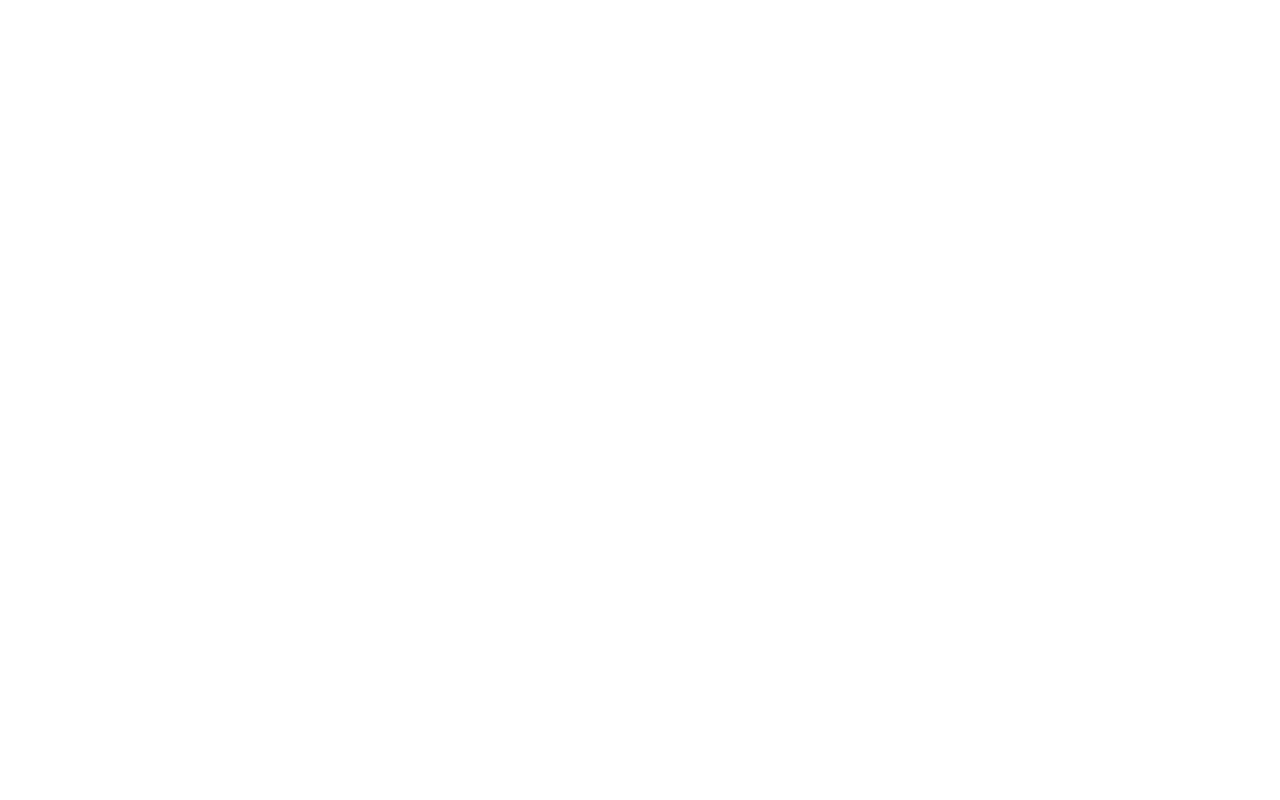
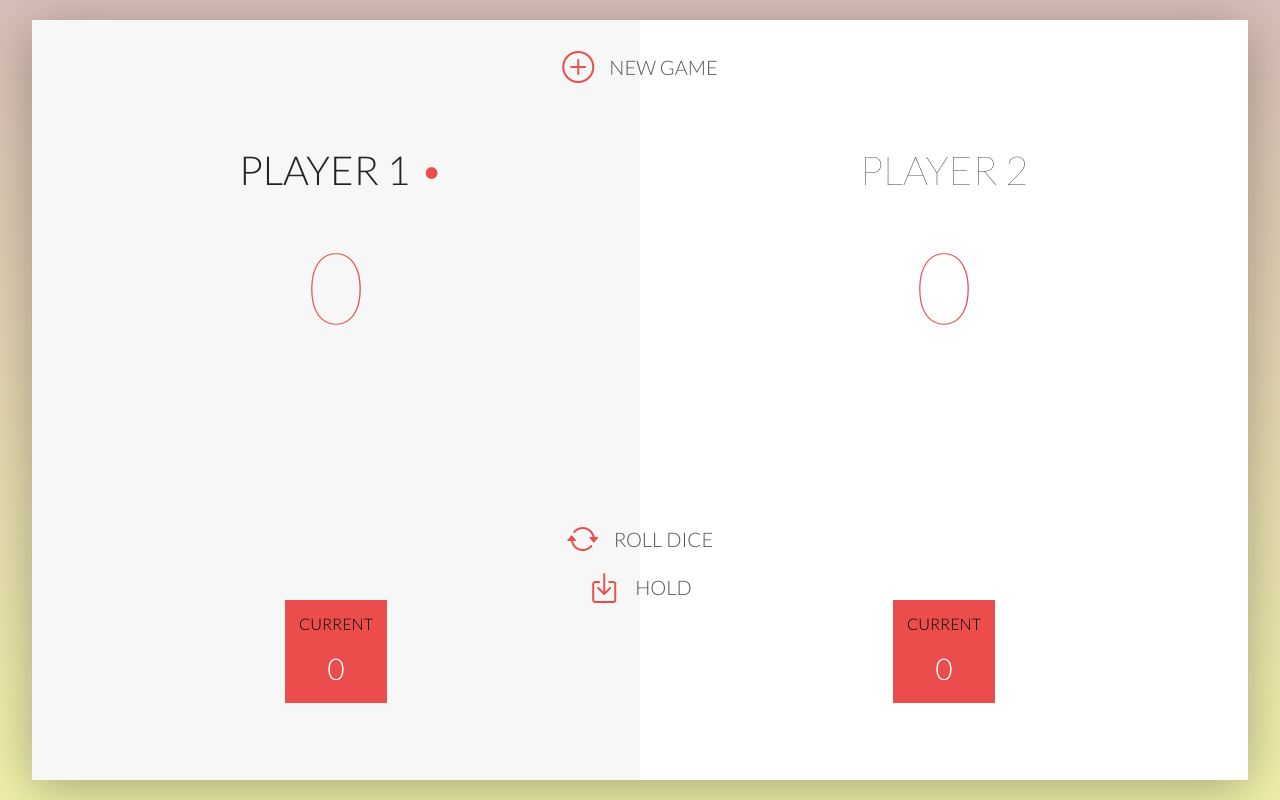
Before and after one commit to PEZZOLIolivier/Dice_Game, a plain HTML site: page index.html in a window 1280 px wide. Drawn offline with nearby package versions, Linux system fonts and the light colour scheme.

Commit message:
Add game code with worker

```diff
--- a/index.html
+++ b/index.html
@@ -29,7 +29,36 @@
 
   <title>Dice Game</title>
 </head>
-<body>
+<body class="container-fluid text-body">
+  <div class="wrapper clearfix d-flex justify-content-center">
+
+    <!-- First player panel -->
+    <div class="player-0-panel active">
+      <div class="player-name text-uppercase text-center" id="name-0">Player 1</div>
+      <div class="player-score text-center align-middle" id="score-0">0</div>
+      <div class="player-current-box">
+        <div class="player-current-label text-uppercase">Current</div>
+        <div class="player-current-score" id="current-0">0</div>
+      </div>
+    </div>
+
+    <!-- Second player panel -->
+    <div class="player-1-panel">
+      <div class="player-name text-uppercase text-center" id="name-1">Player 2</div>
+      <div class="player-score text-center align-middle" id="score-1">0</div>
+      <div class="player-current-box">
+        <div class="player-current-label text-uppercase">Current</div>
+        <div class="player-current-score" id="current-1">0</div>
+      </div>
+    </div>
+
+    <!-- Button -->
+    <button class="btn-new text-uppercase"><i class="d-inline-block align-text-top bi bi-plus-circle"></i>New game</button>
+    <button class="btn-roll text-uppercase"><i class="d-inline-block align-text-top bi bi-arrow-repeat"></i>Roll dice</button>
+    <button class="btn-hold text-uppercase"><i class="d-inline-block align-text-top bi bi-box-arrow-in-down"></i>Hold</button>
+
+    <img src="images/dice-1.png" alt="Dice" class="dice">
+  </div>
 
   <script
     src="https://cdn.jsdelivr.net/npm/bootstrap@5.0.2/dist/js/bootstrap.bundle.min.js"
--- a/script.js
+++ b/script.js
@@ -0,0 +1,92 @@
+
+var activePlayer, scores, roundScore,  gameInProgress;
+
+if (window.Worker) {
+  init();
+  const worker = initWorker();
+  document.querySelector('.btn-roll').onclick = function() {
+    if(gameInProgress) {
+      worker.postMessage('dice');
+    }
+  };
+
+  worker.onmessage = function(e) {
+    if (gameInProgress) {
+      // receive rng dice data from worker
+      let dice = e.data;
+      var diceDOM = document.querySelector('.dice');
+      diceDOM.style.display = 'block';
+      diceDOM.src = 'images/' + 'dice-' + dice + '.png';
+      if (dice !== 1) {
+        //Add score
+        roundScore += dice;
+        document.querySelector('#current-' + activePlayer).textContent = roundScore;
+      } else {
+        //Next player
+        nextPlayer();
+      }
+    }
+  }
+
+  document.querySelector('.btn-hold').addEventListener('click', function() {
+    if (gameInProgress) {
+      // Add CURRENT score to GLOBAL score
+      scores[activePlayer] += roundScore;
+
+      // Update UI
+      document.querySelector('#score-' + activePlayer).textContent = scores[activePlayer];
+
+      // Check if player won the game
+      if (scores[activePlayer] >= 100) {
+        document.querySelector('#name-' + activePlayer).textContent = 'Winner!';
+        document.querySelector('.dice').style.display = 'none';
+        document.querySelector('.player-' + activePlayer + '-panel').classList.add('winner');
+        document.querySelector('.player-' + activePlayer + '-panel').classList.remove('active');
+        gamePlaying = false;
+      } else {
+        //Next player
+        nextPlayer();
+      }
+    }
+  });
+
+  function nextPlayer() {
+    //Next player
+    activePlayer === 0 ? activePlayer = 1 : activePlayer = 0;
+    roundScore = 0;
+
+    document.getElementById('current-0').textContent = '0';
+    document.getElementById('current-1').textContent = '0';
+
+    document.querySelector('.player-0-panel').classList.toggle('active');
+    document.querySelector('.player-1-panel').classList.toggle('active');
+
+    document.querySelector('.dice').style.display = 'none';
+  }
+
+  document.querySelector('.btn-new').addEventListener('click', init);
+    function init() {
+      scores = [0, 0];
+      activePlayer = 0;
+      roundScore = 0;
+      gameInProgress = true;
+
+      document.querySelector('.dice').style.display = 'none';
+
+      document.getElementById('score-0').textContent = '0';
+      document.getElementById('score-1').textContent = '0';
+      document.getElementById('current-0').textContent = '0';
+      document.getElementById('current-1').textContent = '0';
+      document.getElementById('name-0').textContent = 'Player 1';
+      document.getElementById('name-1').textContent = 'Player 2';
+      document.querySelector('.player-0-panel').classList.remove('winner');
+      document.querySelector('.player-1-panel').classList.remove('winner');
+      document.querySelector('.player-0-panel').classList.remove('active');
+      document.querySelector('.player-1-panel').classList.remove('active');
+      document.querySelector('.player-0-panel').classList.add('active');
+    }
+
+    function initWorker() {
+      return new Worker("worker.js");
+    }
+}
--- a/style.css
+++ b/style.css
@@ -0,0 +1,133 @@
+* {
+  margin: 0;
+  padding: 0;
+  box-sizing: border-box;
+}
+
+.clearfix::after {
+  content: "";
+  display: table;
+  clear: both;
+}
+
+body {
+  background-image: linear-gradient(rgba(158, 92, 78, 0.4), rgba(220, 220, 43, 0.4));
+  background-size: cover;
+  background-position: center;
+  font-family: Lato;
+  font-weight: 300;
+  position: relative;
+  height: 100vh;
+  width: 100vh;
+}
+
+  .wrapper {
+    width: 95vw;
+    height: 95vh;
+    position: absolute;
+    top: 50%;
+    left: 50%;
+    transform: translate(-50%, -50%);
+    background-color: #fff;
+    box-shadow: 0px 10px 50px rgba(0, 0, 0, 0.3);
+    overflow: hidden;
+  }
+
+.player-0-panel,
+.player-1-panel {
+  width: 50%;
+  float: left;
+  height: 100%;
+  padding: 100px;
+}
+
+.player-name {
+  font-size: 40px;
+  font-weight: 100;
+  margin-top: 20px;
+  margin-bottom: 10px;
+  position: relative;
+}
+
+.player-score {
+  font-size: 100px;
+  font-weight: 100;
+  color: #EB4D4D;
+  margin-bottom: 30vh;
+}
+
+.active { background-color: #f7f7f7; }
+.active .player-name { font-weight: 300; }
+
+.active .player-name::after {
+  content: "\2022";
+  font-size: 40px;
+  position: relative;
+  color: #EB4D4D;
+  left: 10px;
+}
+
+.player-current-box {
+  background-color: #EB4D4D;
+  color: #fff;
+  width: 25%;
+  margin: 0 auto;
+  padding: 12px;
+  text-align: center;
+}
+
+.player-current-label {
+  margin-bottom: 10px;
+  font-size: 16px;
+  color: Black;
+}
+
+.player-current-score {
+  font-size: 30px;
+}
+
+button {
+  position: absolute;
+  width: 200px;
+  left: 50%;
+  transform: translateX(-50%);
+  color: #555;
+  background: none;
+  border: none;
+  font-family: Lato;
+  font-size: 20px;
+  cursor: pointer;
+  font-weight: 300;
+}
+
+button:hover { font-weight: 600; }
+button:hover i { margin-right: 20px; }
+
+button:focus {
+  outline: none;
+}
+
+i {
+  color: #EB4D4D;
+  margin-right: 15px;
+  font-size: 32px;
+  line-height: 1;
+  margin-top: -4px;
+  transition: margin 0.3s;
+}
+
+.btn-new { top: 4vh;}
+.btn-roll { top: 63vh;}
+.btn-hold { top: 69vh;}
+
+.dice {
+  position: absolute;
+  left: 50%;
+  top: 25vh;
+  transform: translateX(-50%);
+  height: 100px;
+  box-shadow: 0px 10px 60px rgba(0, 0, 0, 0.10);
+}
+
+.winner { background-color: #f7f7f7; }
+.winner .player-name { font-weight: 300; color: #EB4D4D; }
--- /dev/null
+++ b/worker.js
@@ -0,0 +1,4 @@
+onmessage = function(e) {
+  var dice = Math.floor(Math.random() * 6) + 1;
+  postMessage(dice);
+}
```
Also changed, not shown: images/dice-1.png (added), images/dice-2.png (added), images/dice-3.png (added), images/dice-4.png (added), images/dice-5.png (added), images/dice-6.png (added).
